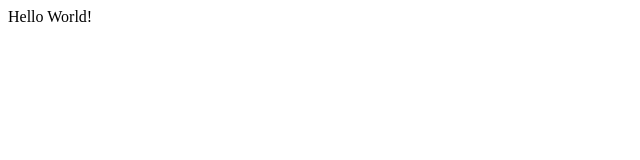
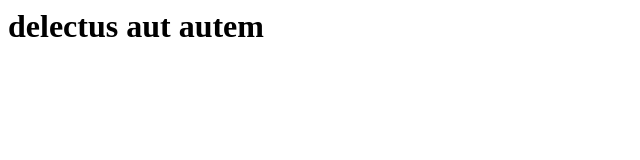
Before and after one commit to patrick-intec/patrick-intec.github.io, a plain HTML site: page index.html in a window 1280 px wide. Shown: the whole page, without its empty margins (0-640 px from the left). Drawn offline with Linux system fonts and the light colour scheme.

Commit message:
json object test

```diff
--- a/index.html
+++ b/index.html
@@ -1,9 +1,16 @@
 <HTML>
 <BODY>
-  <p id="demo"></p>
+  <h1 id="demo"></h1>
 
   <script>
-    document.getElementById("demo").innerHTML = "Hello World!";
+    const todo = {
+      "userId": 1,
+      "id": 1,
+      "title": "delectus aut autem",
+      "completed": false
+    };
+
+    document.getElementById("demo").innerHTML = todo.title
    </script>
 </BODY>
 </HTML>
```
